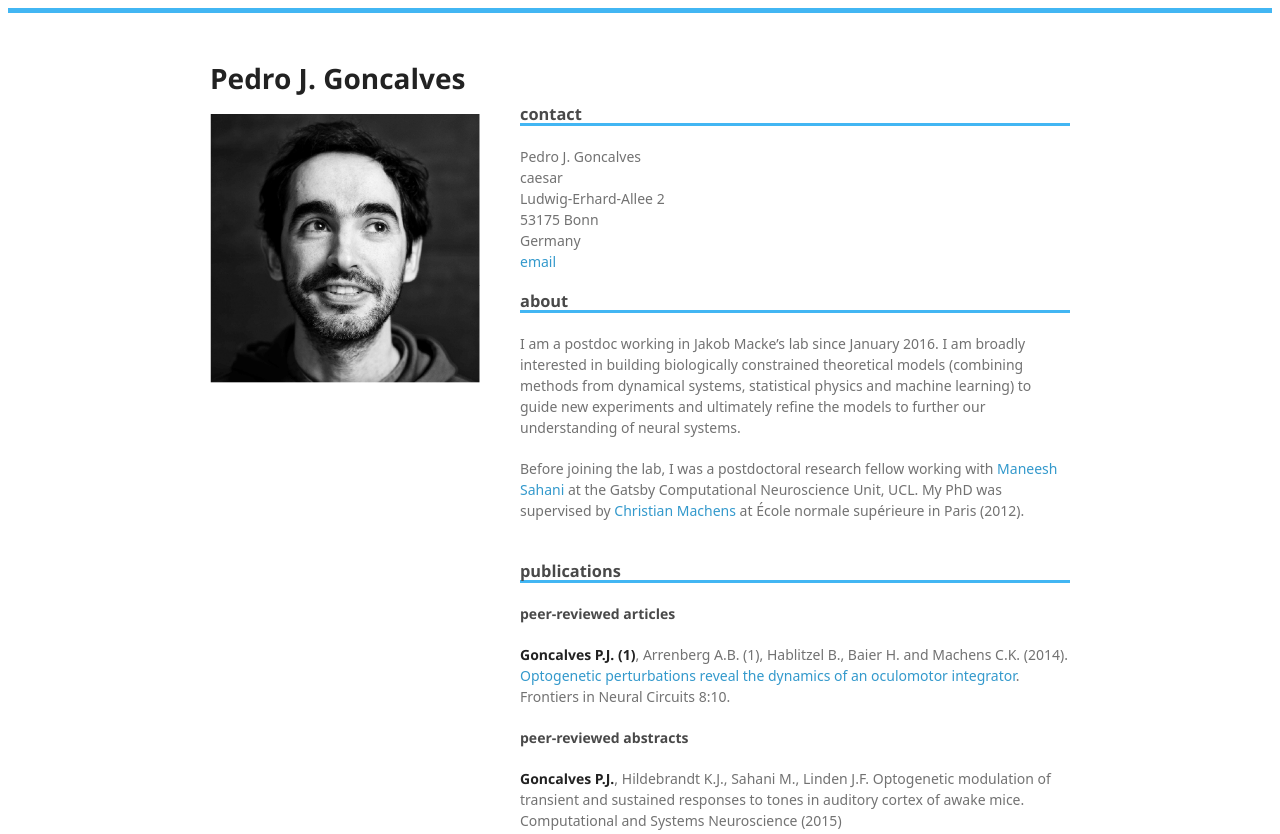
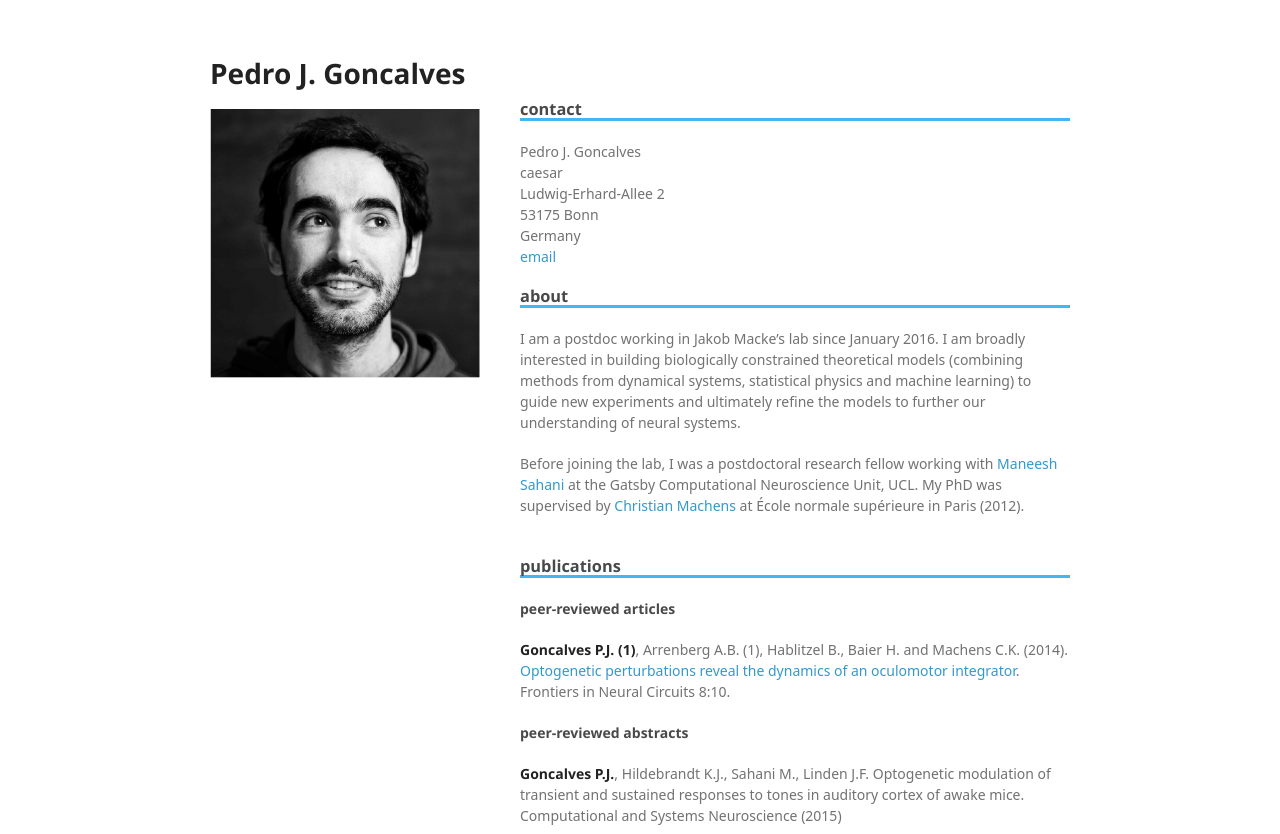
Before and after one commit to saravsilva/saravsilva.github.io, a plain HTML site: page index.html in a window 1280 px wide. Shown: the top 834 px of the page. Drawn offline with Linux system fonts and the light colour scheme; files whose address does not match are found by name; a web font is replaced by a local one.

Commit message:
Update styles.css

```diff
--- a/stylesheets/styles.css
+++ b/stylesheets/styles.css
@@ -60,11 +60,6 @@ body {
   font: 14px/1.5 "Noto Sans", "Helvetica Neue", Helvetica, Arial, sans-serif;
   color:#727272;
   font-weight:400;
-}
-
-body {
-  border-top:5px solid #42B6F3;
-  padding:50px 0;
 }
 
 h1, h2, h3, h4, h5, h6 {
```
